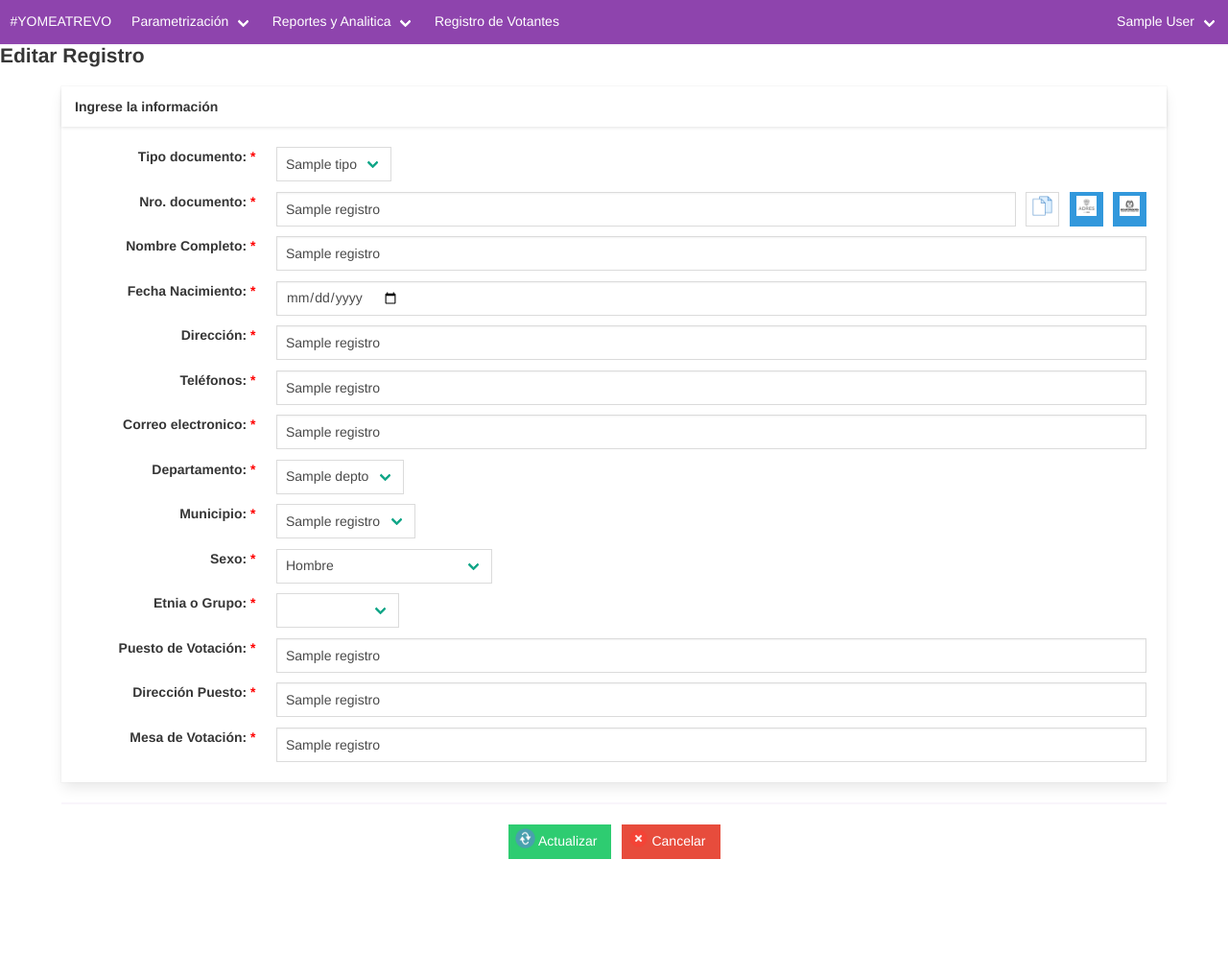
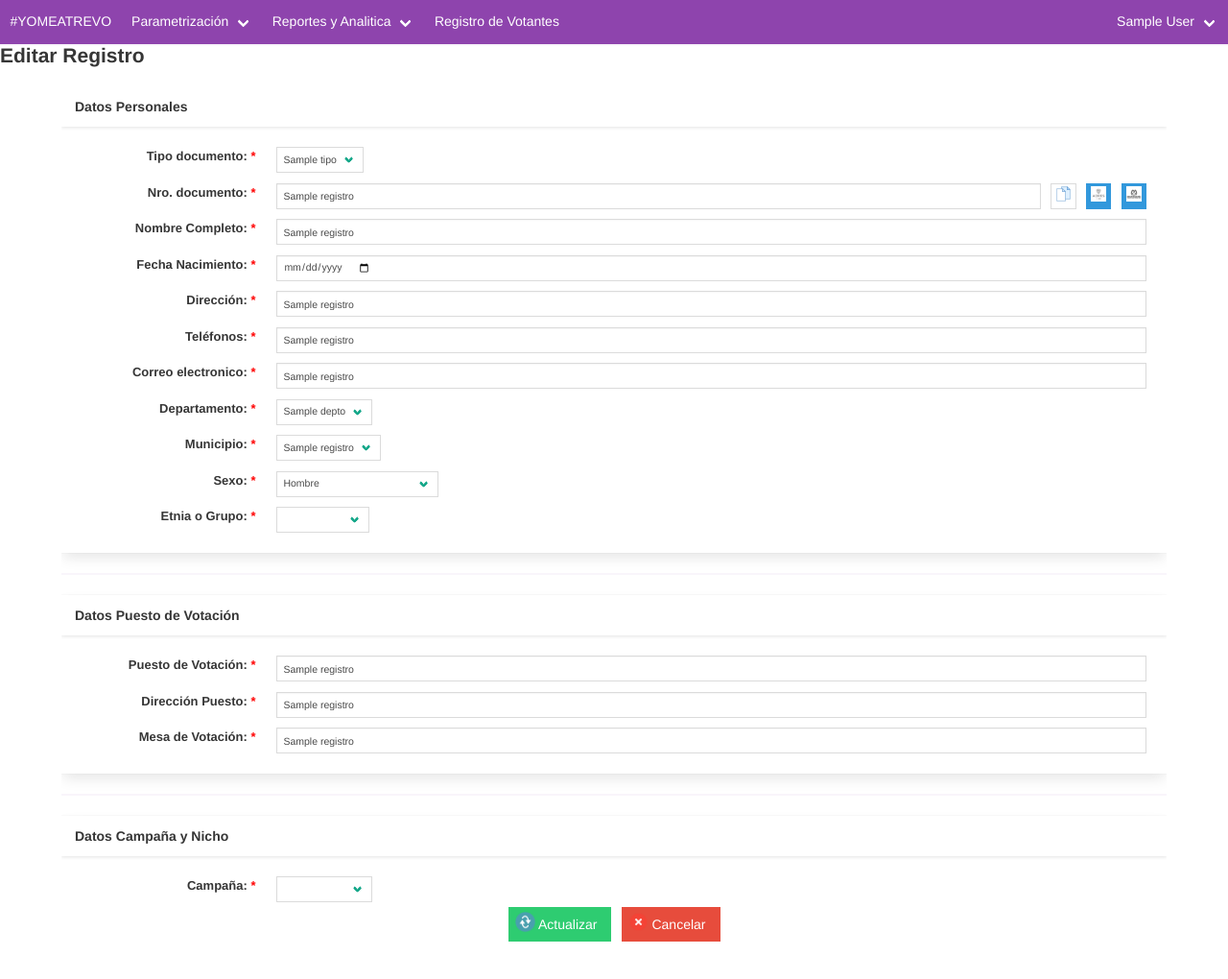
Before and after one commit to ingjulio20/gestion_campaing, a Flask app: template app/templates/tmp_registros/editar_registro.html in a window 1280 px wide. Shown: the top 1020 px of the page at 96% size. Run offline with Flask 3, Linux system fonts and the light colour scheme; the visitor is signed in with stand-in values (Sample User, id 1); tables that the repository leaves empty or names only in its code hold one stand-in row (values such as "Sample post"); the template is opened without the code that fills it: most values are stand-ins (such as "Sample title", 1, 10 or a date in 2020); some libraries are stand-ins or nearby versions; some web fonts are replaced.

Commit message:
Cambios en Registros

```diff
--- a/app/static/js/registros/registros.js
+++ b/app/static/js/registros/registros.js
@@ -36,9 +36,10 @@ const getRegistrosNuip = () => {
           <td style="font-size: small; width: 20%;">${registro.votante}</td>
           <td style="font-size: small; width: 20%;">${registro.camp}</td>
           <td style="font-size: small; width: 20%;">${registro.funcionario}</td>
-          <td style="font-size: small; width: 10%;">${registro.user_funcionario}</td>
+          <td style="font-size: small; width: 5%;">${registro.user_funcionario}</td>
+          <td style="font-size: small; width: 10%;">${registro.nicho}</td>
           <td style="font-size: small; width: 5%;">${registro.voto}</td>
-          <td style="font-size: small; width: 10%;">
+          <td style="font-size: small; width: 5%;">
             <a href="/editar_registro/${registro.ID}" class="button is-small is-info has-tooltip-bottom" data-tooltip="Editar" style="padding: 0em 1.0em;">
                 <span class="icon is-small"><i aria-hidden="true"><img src="./static/img/icons/editar.png" alt="icon-editar"></i></span>
             </a>
--- a/app/templates/tmp_registros/editar_registro.html
+++ b/app/templates/tmp_registros/editar_registro.html
@@ -1,6 +1,13 @@
 {% extends 'menu.html' %}
 
 {% block css %}
+<style>
+    .inter-scrollable-section {
+        height: 80vh;
+        overflow-y: scroll;
+        padding: 0rem 0rem;
+    }
+</style>
 {% endblock %}
 
 {% block header_scripts %}
@@ -12,9 +19,11 @@
 <h4 class="title is-4">Editar Registro</h4>
 <div class="container">
     <form id="formUpdateRegistro" action="{{ url_for('registros.update_registro') }}" method="post">
+        <section class="inter-scrollable-section">
+            <!-- Datos Personales -->
              <div class="card">
                 <header class="card-header">
-                <p class="card-header-title">Ingrese la información</p>
+                    <p class="card-header-title">Datos Personales</p>
                 </header>
                 <div class="card-content">
                     <div class="content">
@@ -25,13 +34,13 @@
                             <input type="text" name="id_registro" id="id_registro" value="{{ registro[0] }}" class="input" readonly>
                         </p>
                         <div class="field is-horizontal">
-                        <div class="field-label">
+                            <div class="field-label" style="font-size: small;">
                                 <label for="tipo_documento" class="label is-small">Tipo documento: <strong style="color: red;">*</strong></label>
                             </div>
                             <div class="field-body">
                                 <div class="field">
                                     <p class="control">
-                                    <span class="select">
+                                        <span class="select is-small">
                                             <select name="tipo_documento" id="tipo_documento" required>
                                                 {% for tipo in tipos %}
                                                 <option value="{{ tipo.cod_tipo }}" {% if tipo.cod_tipo == registro[1] %} selected {% endif %}>{{ tipo.nom_tipo }}</option>
@@ -43,26 +52,26 @@
                             </div>
                         </div>
                         <div class="field is-horizontal">
-                        <div class="field-label">
-                            <label for="nuip" class="label">Nro. documento: <strong style="color: red;">*</strong></label>
+                            <div class="field-label" style="font-size: small;">
+                                <label for="nuip" class="label is-small">Nro. documento: <strong style="color: red;">*</strong></label>
                             </div>
                             <div class="field-body">
                                 <div class="field is-grouped">
                                     <p class="control is-expanded">
-                                    <input type="text" name="nuip" id="nuip" class="input" value="{{ registro[2] }}" required>
+                                        <input type="text" name="nuip" id="nuip" class="input is-small" value="{{ registro[2] }}" required>
                                     </p>
                                     <p class="control">
-                                    <a id="copiar_nuip" class="button is-normal has-tooltip-bottom" data-tooltip="Copiar">
+                                        <a id="copiar_nuip" class="button is-small has-tooltip-bottom" data-tooltip="Copiar">
                                             <span class="icon is-small"><i aria-hidden="true"><img src="{{ url_for('static', filename='img/icons/copiar.png') }}" alt="icon-copiar"></i></span>
                                         </a>
                                     </p>
                                     <p class="control">
-                                    <a id="popup_adres" class="button is-normal is-info has-tooltip-bottom" data-tooltip="Consultar BDUA Personas">
+                                        <a id="popup_adres" class="button is-small is-info has-tooltip-bottom" data-tooltip="Consultar BDUA Personas">
                                             <span class="icon is-small"><i aria-hidden="true"><img src="{{ url_for('static', filename='img/icons/adres_logo.png') }}" alt="adres"></i></span>
                                         </a>
                                     </p>
                                     <p class="control">
-                                    <a id="popup_registraduria" class="button is-normal is-info has-tooltip-bottom" data-tooltip="Consultar Puesto Votación">
+                                        <a id="popup_registraduria" class="button is-small is-info has-tooltip-bottom" data-tooltip="Consultar Puesto Votación">
                                             <span class="icon is-small"><i aria-hidden="true"><img src="{{ url_for('static', filename='img/icons/reg_logo.png') }}" alt="regis"></i></span>
                                         </a>
                                     </p>
@@ -70,73 +79,73 @@
                             </div>
                         </div>
                         <div class="field is-horizontal">
-                        <div class="field-label">
-                            <label for="nombre_completo" class="label">Nombre Completo: <strong style="color: red;">*</strong></label>
+                            <div class="field-label" style="font-size: small;">
+                                <label for="nombre_completo" class="label is-small">Nombre Completo: <strong style="color: red;">*</strong></label>
                             </div>
                             <div class="field-body">
                                 <div class="field">
                                     <p class="control">
-                                    <input type="text" name="nombre_completo" id="nombre_completo" class="input" value="{{ registro[3] }}" required>
+                                        <input type="text" name="nombre_completo" id="nombre_completo" class="input is-small" value="{{ registro[3] }}" required>
                                     </p>
                                 </div>
                             </div>
                         </div>
                         <div class="field is-horizontal">
-                        <div class="field-label">
-                            <label for="fecha_nacimiento" class="label">Fecha Nacimiento: <strong style="color: red;">*</strong></label>
+                            <div class="field-label" style="font-size: small;">
+                                <label for="fecha_nacimiento" class="label is-small">Fecha Nacimiento: <strong style="color: red;">*</strong></label>
                             </div>
                             <div class="field-body">
                                 <div class="field">
                                     <p class="control">
-                                    <input type="date" name="fecha_nacimiento" id="fecha_nacimiento" class="input" value="{{ registro[4] }}" required>
+                                        <input type="date" name="fecha_nacimiento" id="fecha_nacimiento" class="input is-small" value="{{ registro[4] }}" required>
                                     </p>
                                 </div>
                             </div>
                         </div>
                         <div class="field is-horizontal">
-                        <div class="field-label">
-                            <label for="direccion" class="label">Dirección: <strong style="color: red;">*</strong></label>
+                            <div class="field-label" style="font-size: small;">
+                                <label for="direccion" class="label is-small">Dirección: <strong style="color: red;">*</strong></label>
                             </div>
                             <div class="field-body">
                                 <div class="field">
                                     <p class="control">
-                                    <input type="text" name="direccion" id="direccion" class="input" value="{{ registro[5] }}" required>
+                                        <input type="text" name="direccion" id="direccion" class="input is-small" value="{{ registro[5] }}" required>
                                     </p>
                                 </div>
                             </div>
                         </div>
                         <div class="field is-horizontal">
-                        <div class="field-label">
-                            <label for="telefono" class="label">Teléfonos: <strong style="color: red;">*</strong></label>
+                            <div class="field-label" style="font-size: small;">
+                                <label for="telefono" class="label is-small">Teléfonos: <strong style="color: red;">*</strong></label>
                             </div>
                             <div class="field-body">
                                 <div class="field">
                                     <p class="control">
-                                    <input type="text" name="telefono" id="telefono" class="input" value="{{ registro[6] }}" required>
+                                        <input type="text" name="telefono" id="telefono" class="input is-small" value="{{ registro[6] }}" required>
                                     </p>
                                 </div>
                             </div>
                         </div>
                         <div class="field is-horizontal">
-                        <div class="field-label">
-                            <label for="email" class="label">Correo electronico: <strong style="color: red;">*</strong></label>
+                            <div class="field-label" style="font-size: small;">
+                                <label for="email" class="label is-small">Correo electronico: <strong style="color: red;">*</strong></label>
                             </div>
                             <div class="field-body">
                                 <div class="field">
                                     <p class="control">
-                                    <input type="email" name="email" id="email" class="input" value="{{ registro[7] }}" required>
+                                        <input type="email" name="email" id="email" class="input is-small" value="{{ registro[7] }}" required>
                                     </p>
                                 </div>
                             </div>
                         </div>
                         <div class="field is-horizontal">
-                        <div class="field-label">
-                            <label for="depto" class="label">Departamento: <strong style="color: red;">*</strong></label>
+                            <div class="field-label" style="font-size: small;">
+                                <label for="depto" class="label is-small">Departamento: <strong style="color: red;">*</strong></label>
                             </div>
                             <div class="field-body">
                                 <div class="field is-grouped">
                                     <p class="control">
-                                    <span class="select">
+                                        <span class="select is-small">
                                             <select name="depto" id="depto" required>
                                                 {% for depto in deptos %}
                                                 <option value="{{ depto.cod_depto }}" {% if depto.cod_depto == registro[8] %} selected {% endif %}>{{ depto.nom_depto }}</option>
@@ -145,38 +154,38 @@
                                         </span>
                                     </p>
                                     <p class="control is-expanded" hidden>
-                                    <input type="text" name="nom_depto" id="nom_depto" class="input" value="{{ registro[9] }}" readonly>
+                                        <input type="text" name="nom_depto" id="nom_depto" class="input is-small" value="{{ registro[9] }}" readonly>
                                     </p>
                                 </div>
                             </div>
                         </div>
                         <div class="field is-horizontal">
-                        <div class="field-label">
+                            <div class="field-label" style="font-size: small;">
                                 <label for="municipio" class="label is-small">Municipio: <strong style="color: red;">*</strong></label>
                             </div>
                             <div class="field-body">
                                 <div class="field is-grouped">
                                     <p class="control">
-                                    <span class="select">
+                                        <span class="select is-small">
                                             <select name="municipio" id="municipio" required>
                                                 <option value="{{ registro[10] }}">{{ registro[11] }}</option>
                                             </select>
                                         </span>
                                     </p>
                                     <p class="control is-expanded" hidden>
-                                    <input type="text" name="nom_municipio" id="nom_municipio" class="input" value="{{ registro[11] }}" readonly>
+                                        <input type="text" name="nom_municipio" id="nom_municipio" class="input is-small" value="{{ registro[11] }}" readonly>
                                     </p>
                                 </div>
                             </div>
                         </div>
                         <div class="field is-horizontal">
-                        <div class="field-label">
-                            <label for="sexo" class="label">Sexo: <strong style="color: red;">*</strong></label>
+                            <div class="field-label" style="font-size: small;">
+                                <label for="sexo" class="label is-small">Sexo: <strong style="color: red;">*</strong></label>
                             </div>
                             <div class="field-body">
                                 <div class="field">
                                     <p class="control">
-                                    <span class="select">
+                                        <span class="select is-small">
                                             <select name="sexo" id="sexo" required>
                                                 <option value="H" {% if registro[12] == "H" %} selected {% endif %}>Hombre</option>
                                                 <option value="M" {% if registro[12] == "M" %} selected {% endif %}>Mujer</option>
@@ -188,12 +197,12 @@
                             </div>
                         </div>
                         <div class="field is-horizontal">
-                        <div class="field-label">
-                            <label for="etnia" class="label">Etnia o Grupo: <strong style="color: red;">*</strong></label>
+                            <div class="field-label" style="font-size: small;">
+                                <label for="etnia" class="label is-small">Etnia o Grupo: <strong style="color: red;">*</strong></label>
                             </div>
                             <div class="field-body">
                                 <div class="field">
-                                <span class="select">
+                                    <span class="select is-small">
                                         <select name="etnia" id="etnia" required>
                                             <option value=""></option>
                                             {% for etnia in etnias %}
@@ -204,38 +213,49 @@
                                 </div>
                             </div>
                         </div>
+                    </div>
+                </div>
+             </div>
+             <hr>
+            <!-- Datos Puesto de Votación -->
+            <div class="card">
+                <header class="card-header">
+                    <p class="card-header-title">Datos Puesto de Votación</p>
+                </header>
+                <div class="card-content">
+                    <div class="content">
                         <div class="field is-horizontal">
-                        <div class="field-label">
-                            <label for="puesto_votacion" class="label">Puesto de Votación: <strong style="color: red;">*</strong></label>
+                            <div class="field-label" style="font-size: small;">
+                                <label for="puesto_votacion" class="label is-small">Puesto de Votación: <strong style="color: red;">*</strong></label>
                             </div>
                             <div class="field-body">
                                 <div class="field">
                                     <p class="control">
-                                    <input type="text" name="puesto_votacion" id="puesto_votacion" class="input" value="{{ registro[14] }}" required>
+                                        <input type="text" name="puesto_votacion" id="puesto_votacion" class="input is-small" value="{{ registro[14] }}" required>
                                     </p>
                                 </div>
                             </div>
                         </div>
                         <div class="field is-horizontal">
-                        <div class="field-label">
-                            <label for="direccion_puesto" class="label">Dirección Puesto: <strong style="color: red;">*</strong></label>
+                            <div class="field-label" style="font-size: small;">
+                                <label for="direccion_puesto" class="label is-small">Dirección Puesto: <strong style="color: red;">*</strong></label>
                             </div>
                             <div class="field-body">
                                 <div class="field">
                                     <p class="control">
-                                    <input type="text" name="direccion_puesto" id="direccion_puesto" class="input" value="{{ registro[15] }}" required>
+                                        <input type="text" name="direccion_puesto" id="direccion_puesto" class="input is-small" value="{{ registro[15] }}" required>
                                     </p>
                                 </div>
                             </div>
                         </div>
                         <div class="field is-horizontal">
-                        <div class="field-label">
-                            <label for="mesa_votacion" class="label">Mesa de Votación: <strong style="color: red;">*</strong></label>
+                            <div class="field-label" style="font-size: small;">
+                                <label for="mesa_votacion" class="label is-small">Mesa de Votación: <strong style="color: red;">*</strong></label>
                             </div>
                             <div class="field-body">
                                 <div class="field">
                                     <p class="control">
-                                    <input type="text" name="mesa_votacion" id="mesa_votacion" class="input" value="{{ registro[16] }}" required>
+                                        <input type="text" name="mesa_votacion" id="mesa_votacion" class="input is-small" value="{{ registro[16] }}" required>
                                     </p>
                                 </div>
                             </div>
@@ -244,6 +264,53 @@
                 </div>
             </div>
             <hr>
+            <!-- Datos de Campaña y Nicho -->
+            <div class="card">
+                <header class="card-header">
+                    <p class="card-header-title">Datos Campaña y Nicho</p>
+                </header>
+                <div class="card-content">
+                    <div class="content">
+                        <div class="field is-horizontal">
+                            <div class="field-label" style="font-size: small;">
+                                <label for="camp_asignada" class="label is-small">Campaña: <strong style="color: red;">*</strong></label>
+                            </div>
+                            <div class="field-body">
+                                <div class="field">
+                                    <p class="control">
+                                        <span class="select is-small">
+                                            <select name="camp_asignada" id="camp_asignada" required>
+                                                <option value=""></option>
+                                                {% for camp in camps %}
+                                                <option value="{{ camp.ID }}" {% if camp.ID == registro[17] %} selected {% endif %}>{{ camp.nombre }}</option>
+                                                {% endfor %}
+                                            </select>
+                                        </span>
+                                    </p>
+                                </div>
+                            </div>
+                        </div>
+                        <div class="field is-horizontal">
+                            <div class="field-label" style="font-size: small;">
+                                <label for="nicho" class="label is-small">Nicho: <strong style="color: red;">*</strong></label>
+                            </div>
+                            <div class="field-body">
+                                <div class="field">
+                                    <span class="select is-small">
+                                        <select name="nicho" id="nicho" required>
+                                            <option value=""></option>
+                                            {% for nicho in nichos %}
+                                            <option value="{{ nicho.cod_nicho }}" {% if nicho.cod_nicho == registro[18] %} selected {% endif %}>{{ nicho.nom_nicho }}</option>
+                                            {% endfor %}
+                                        </select>
+                                    </span>
+                                </div>
+                            </div>
+                        </div>
+                    </div>
+                </div>
+            </div>
+        </section>
         <div class="field is-grouped is-grouped-centered">
             <p class="control">
                 <button type="submit" class="button is-success">
--- a/app/templates/tmp_registros/registros.html
+++ b/app/templates/tmp_registros/registros.html
@@ -65,9 +65,10 @@
                                 <th scope="col" style="font-size: small; width: 20%;">Nombre Completo</th>
                                 <th scope="col" style="font-size: small; width: 20%;">Campaña</th>
                                 <th scope="col" style="font-size: small; width: 20%;">Funcionario</th>
-                                <th scope="col" style="font-size: small; width: 10%;">User_Funcionario</th>
+                                <th scope="col" style="font-size: small; width: 5%;">User_Funcionario</th>
+                                <th scope="col" style="font-size: small; width: 10%;">Nicho</th>
                                 <th scope="col" style="font-size: small; width: 5%;">Votó?</th>
-                                <th scope="col" style="font-size: small; width: 10%;">Acciones</th>
+                                <th scope="col" style="font-size: small; width: 5%;">Acciones</th>
                             </tr>
                         </thead>
                         <tbody></tbody>
```
Also changed, not shown: app/routes/registros_routes.py (+6 -2 lines), app/services/registros_service.py (+6 -5 lines). Lines whose indentation alone changed are shown as unchanged.
